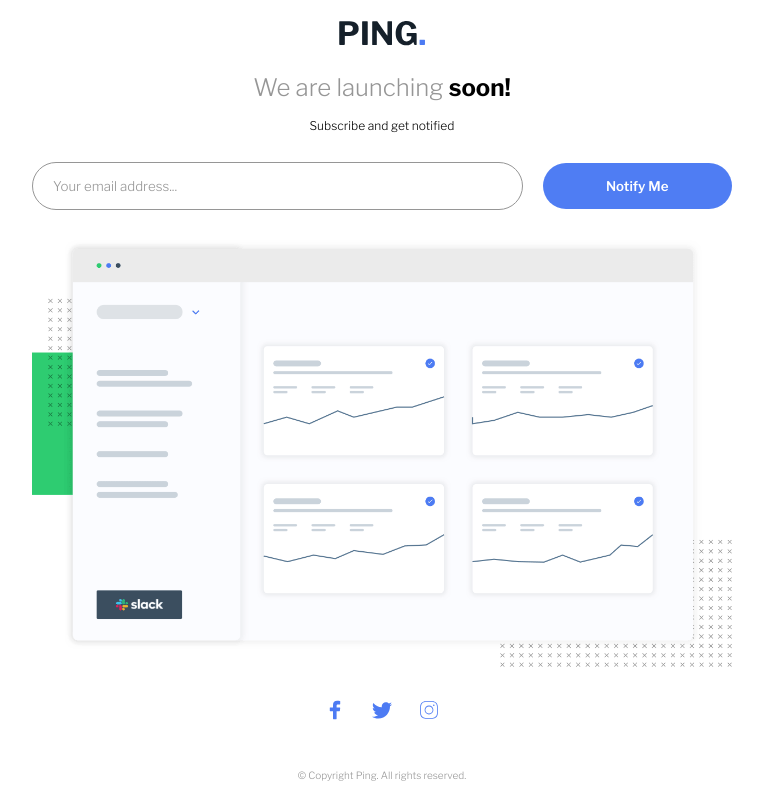
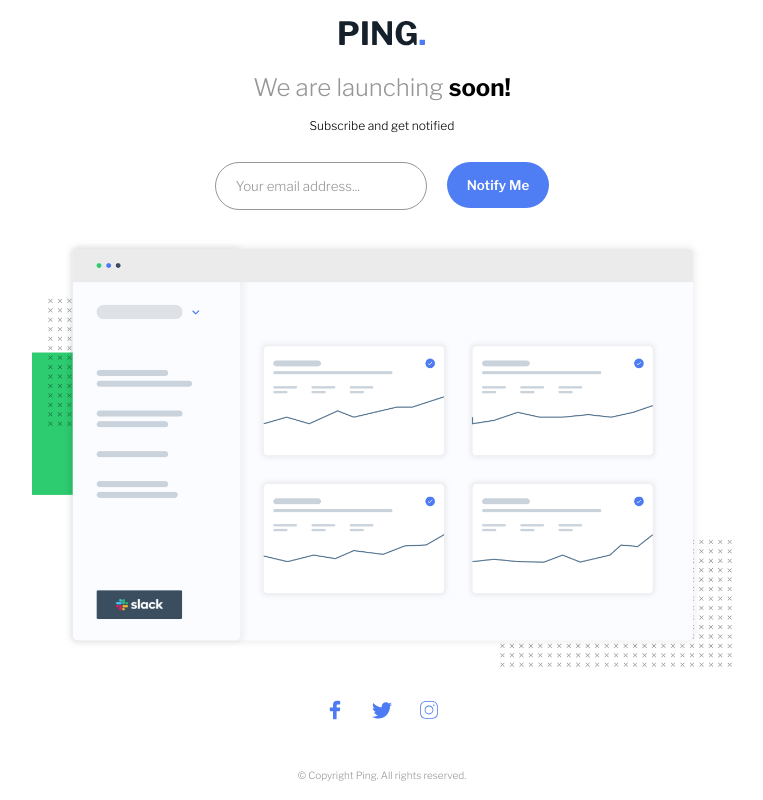
Before and after one commit to FranciscoFrontEndDeveloper/pingcomingsoonpagemaster, an Angular app: page / in a window 1280 px wide. Shown: the whole page, without its empty margins (258-1021 px from the left). Built offline with nearby package versions, Linux system fonts and the light colour scheme.

Commit message:
reactiveForm funtional

```diff
--- a/src/app/app.module.ts
+++ b/src/app/app.module.ts
@@ -4,6 +4,7 @@ import { BrowserModule } from '@angular/platform-browser';
 import { AppRoutingModule } from './app-routing.module';
 import { AppComponent } from './app.component';
 import { MainComponent } from './components/main/main.component';
+import { ReactiveFormsModule } from '@angular/forms';
 
 @NgModule({
   declarations: [
@@ -12,7 +13,8 @@ import { MainComponent } from './components/main/main.component';
   ],
   imports: [
     BrowserModule,
-    AppRoutingModule
+    AppRoutingModule,
+    ReactiveFormsModule
   ],
   providers: [],
   bootstrap: [AppComponent]
--- a/src/app/components/main/main.component.html
+++ b/src/app/components/main/main.component.html
@@ -11,11 +11,19 @@
       <p>Subscribe and get notified</p>
     </div>
     <div class="containerMain__formSub">
-      <form action="">
-        <input type="email" placeholder="Your email address..." /><input
-          type="submit"
-          value="Notify Me"
-        />
+      <form action="" [formGroup]="formPing" (ngSubmit)="submitForm()">
+        <div>
+          <input
+            formControlName="email"
+            type="email"
+            placeholder="Your email address..."
+            [ngClass]="{ errorForm: formError }"
+          />
+          <p *ngIf="formError" class="errorMessage">mensaje error</p>
+        </div>
+        <div>
+          <input type="submit" value="Notify Me" />
+        </div>
       </form>
     </div>
     <div class="containerMain__footerImage">
@@ -28,9 +36,21 @@
     </div>
     <div class="containerMain__socialMedia">
       <div class="containerMain__socialMedia--socialIcons">
-        <input type="image" src="../../../assets/icons8-facebook.svg" alt="botonRedSocial" />
-        <input type="image" src="../../../assets/icons8-twitter.svg" alt="botonRedSocial" />
-        <input type="image" src="../../../assets/icons8-instagram.svg" alt="botonRedSocial" />
+        <input
+          type="image"
+          src="../../../assets/icons8-facebook.svg"
+          alt="botonRedSocial"
+        />
+        <input
+          type="image"
+          src="../../../assets/icons8-twitter.svg"
+          alt="botonRedSocial"
+        />
+        <input
+          type="image"
+          src="../../../assets/icons8-instagram.svg"
+          alt="botonRedSocial"
+        />
       </div>
       <p>&copy; Copyright Ping. All rights reserved.</p>
     </div>
--- a/src/app/components/main/main.component.sass
+++ b/src/app/components/main/main.component.sass
@@ -38,10 +38,8 @@
   form
    display: flex
    flex-direction: column
-   align-items: center
    gap: 10px 0
    input
-    width: 90%
     padding: 15px 20px
     border-radius: 40px
    input[type="submit"]
@@ -78,6 +76,12 @@
     input[type="image"]
       width: 20px
 
+.errorForm
+  input[type="email"]
+    border: 1px solid red
+.errorMessage
+  color: red
+  padding: 20px
 @media screen and ( min-width: 1024px )
  .containerMain
   width: 700px
--- a/src/app/components/main/main.component.ts
+++ b/src/app/components/main/main.component.ts
@@ -1,10 +1,32 @@
 import { Component } from '@angular/core';
+import { FormBuilder, FormGroup, Validators } from '@angular/forms';
 
 @Component({
   selector: 'app-main',
   templateUrl: './main.component.html',
-  styleUrls: ['./main.component.sass']
+  styleUrls: ['./main.component.sass'],
 })
 export class MainComponent {
+  formPing!: FormGroup;
+  formError!: boolean;
+  constructor(private formBuilder: FormBuilder) {
+    this.createform();
+    this.formError = false
+  }
 
+  createform() {
+    this.formPing = this.formBuilder.group({
+      email: ['', [Validators.email, Validators.required]],
+    });
+  }
+
+  submitForm() {
+    if (this.formPing.valid) {
+      this.formError = false;
+      console.log(this.formError)
+    } else {
+      this.formError = true;
+      console.log(this.formError)
+    }
+  }
 }
```
